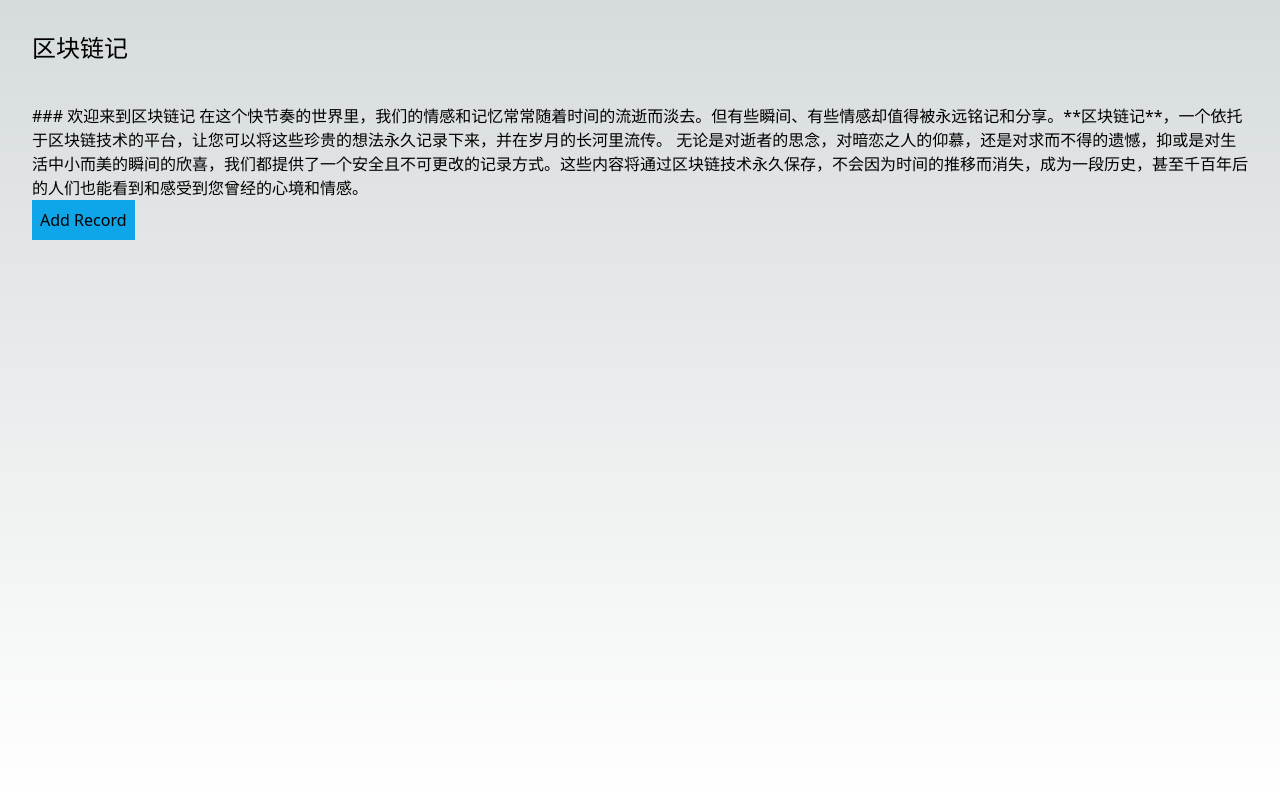
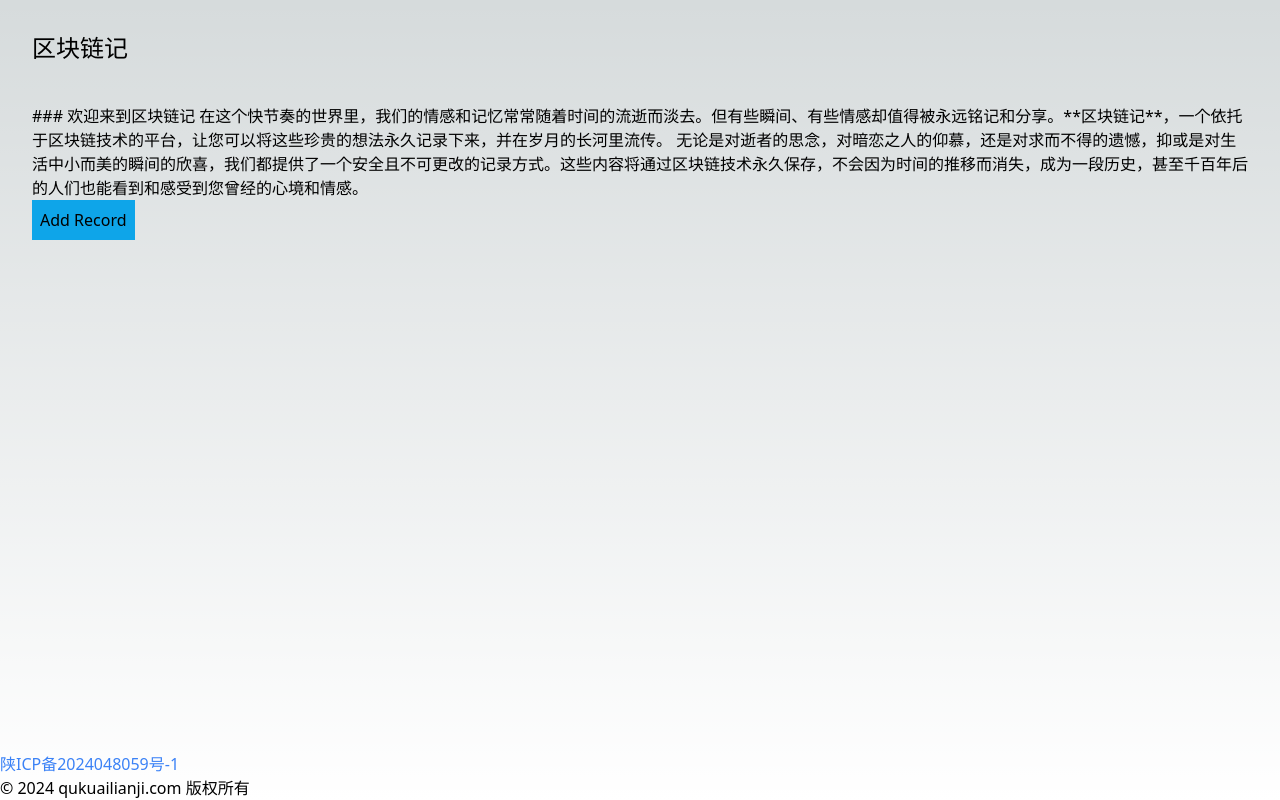
Before and after one commit to 0x74616e67/recordonchain-interface, a Next.js app: page / in a window 1280 px wide. Built offline with nearby package versions, Linux system fonts and the light colour scheme.

Commit message:
add ICP and copyright

```diff
--- a/src/pages/_document.js
+++ b/src/pages/_document.js
@@ -7,6 +7,17 @@ export default function Document() {
       <body>
         <Main />
         <NextScript />
+        <footer className="fixed bottom-0 z-1">
+          <a
+            href="https://beian.miit.gov.cn"
+            target="_blank"
+            className="text-blue-500"
+          >
+            陕ICP备2024048059号-1
+          </a>
+          <br></br>
+          <span>© 2024 qukuailianji.com 版权所有</span>
+        </footer>
       </body>
     </Html>
   );
```
